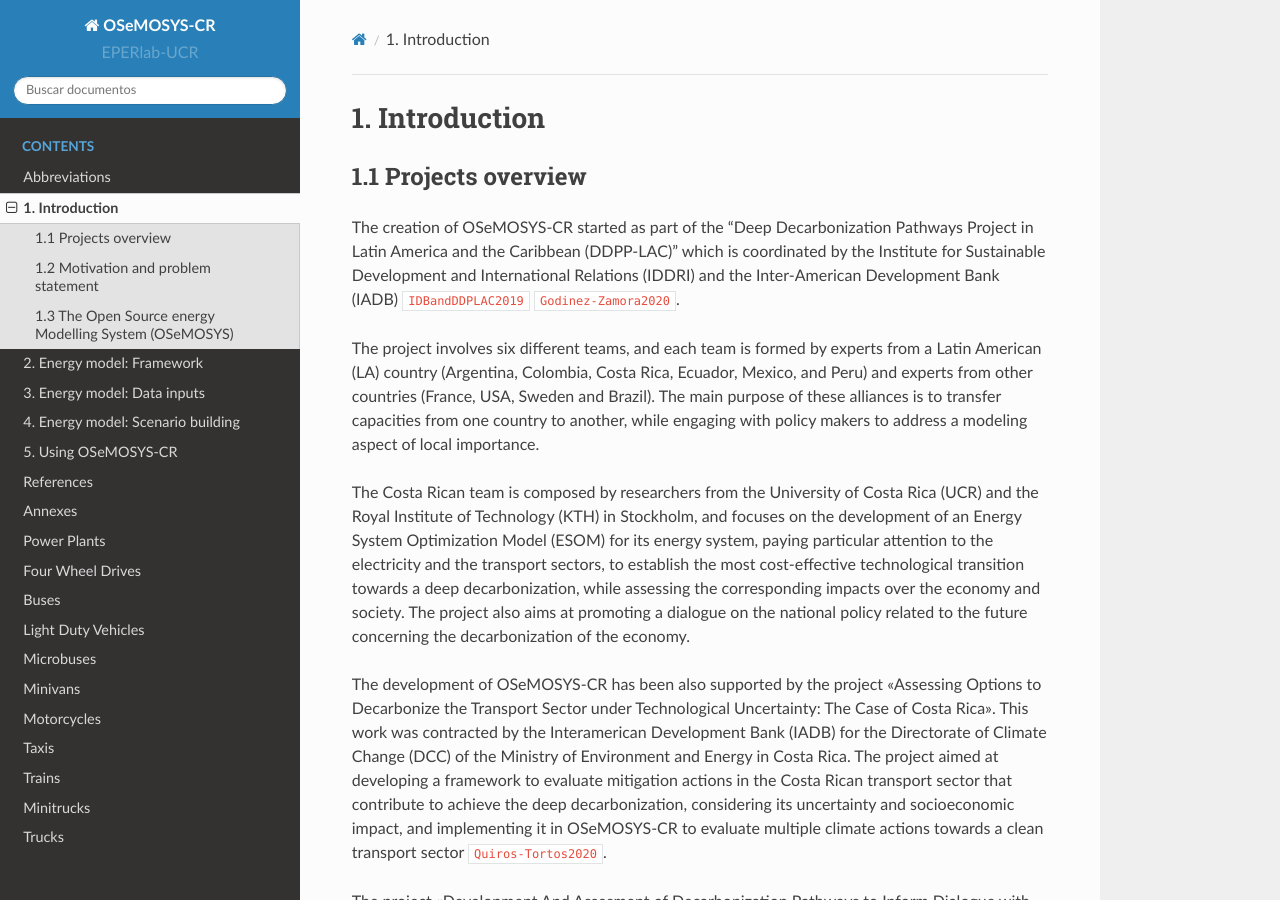
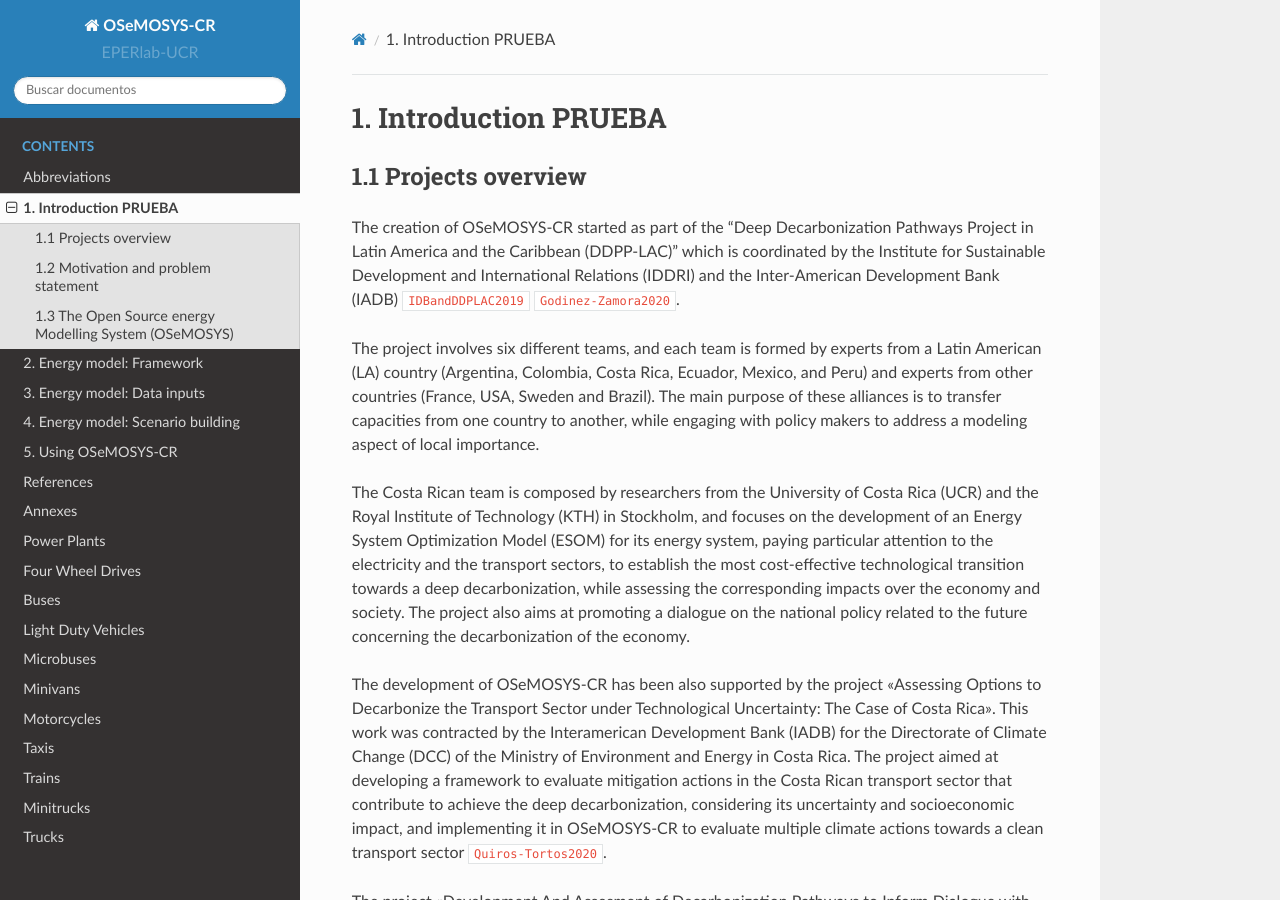
Before and after one commit to EPERLab/OSeMOSYS-CR, a Sphinx documentation site: the page built from docs/01Introduction.rst, in a window 1280 px wide and 900 px high. Built offline with Sphinx 7.4.7 and the Read the Docs theme 2.0.0, drawn with Linux system fonts in a browser that asks for light colours; formulas are drawn with MathJax 3; cross-references to code outside the pages are shown as plain code.

Commit message:
Update 01Introduction.rst

```diff
--- a/docs/01Introduction.rst
+++ b/docs/01Introduction.rst
@@ -1,6 +1,6 @@
 .. Title:
 
-1. Introduction
+1. Introduction PRUEBA
 =====================================
 
 1.1 Projects overview
```
